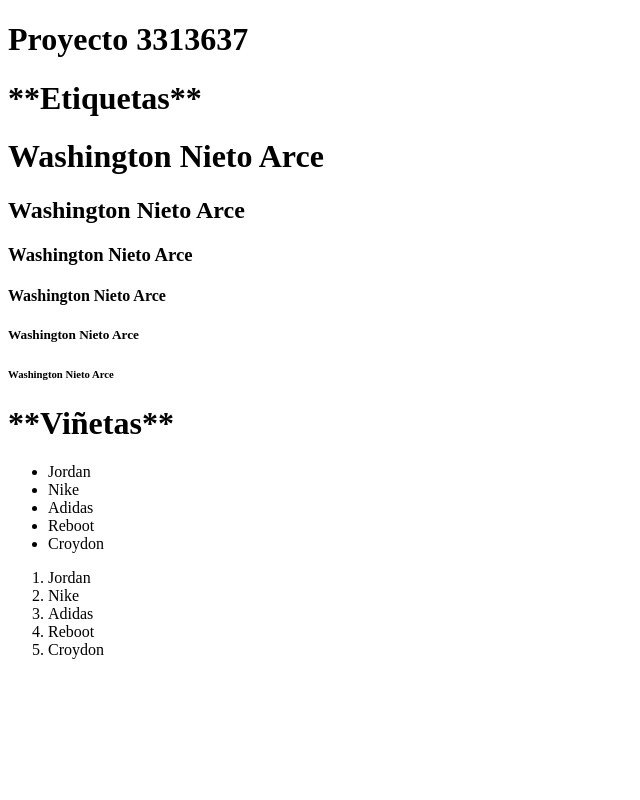
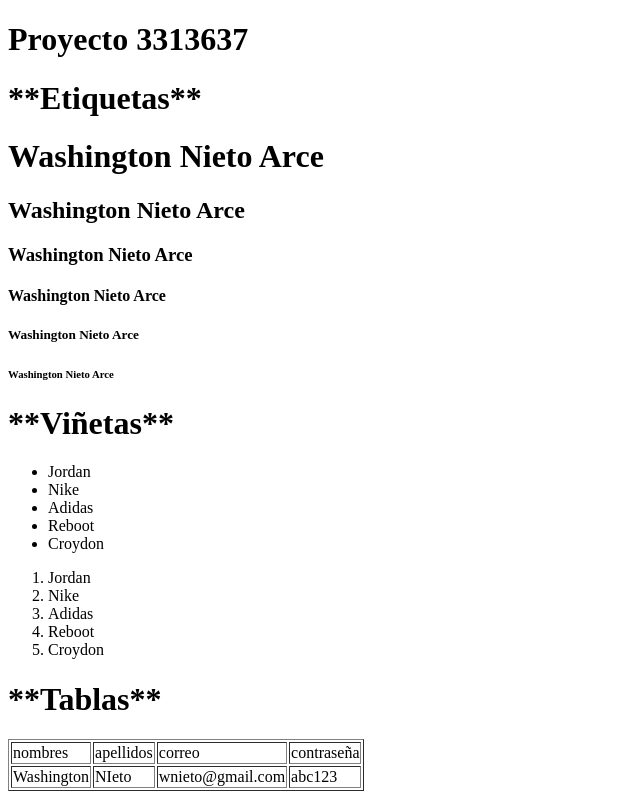
Before and after one commit to WashingtonNieto/proyecto3313637, a plain HTML site: page index.html in a window 1280 px wide. Shown: the whole page, without its empty margins (0-640 px from the left). Drawn offline with Linux system fonts and the light colour scheme.

Commit message:
Creacion de tablas

```diff
--- a/index.html
+++ b/index.html
@@ -32,5 +32,21 @@
         <li>Croydon</li>
     </ol>
 
+    <h1>**Tablas**</h1>
+    <table border="1">
+        <tr>
+            <td>nombres</td>
+            <td>apellidos</td>
+            <td>correo</td>
+            <td>contraseña</td>
+        </tr>
+        <tr>
+            <td>Washington</td>
+            <td>NIeto</td>
+            <td>wnieto@gmail.com</td>
+            <td>abc123</td>
+        </tr>
+    </table>
+
 </body>
 </html>
```
